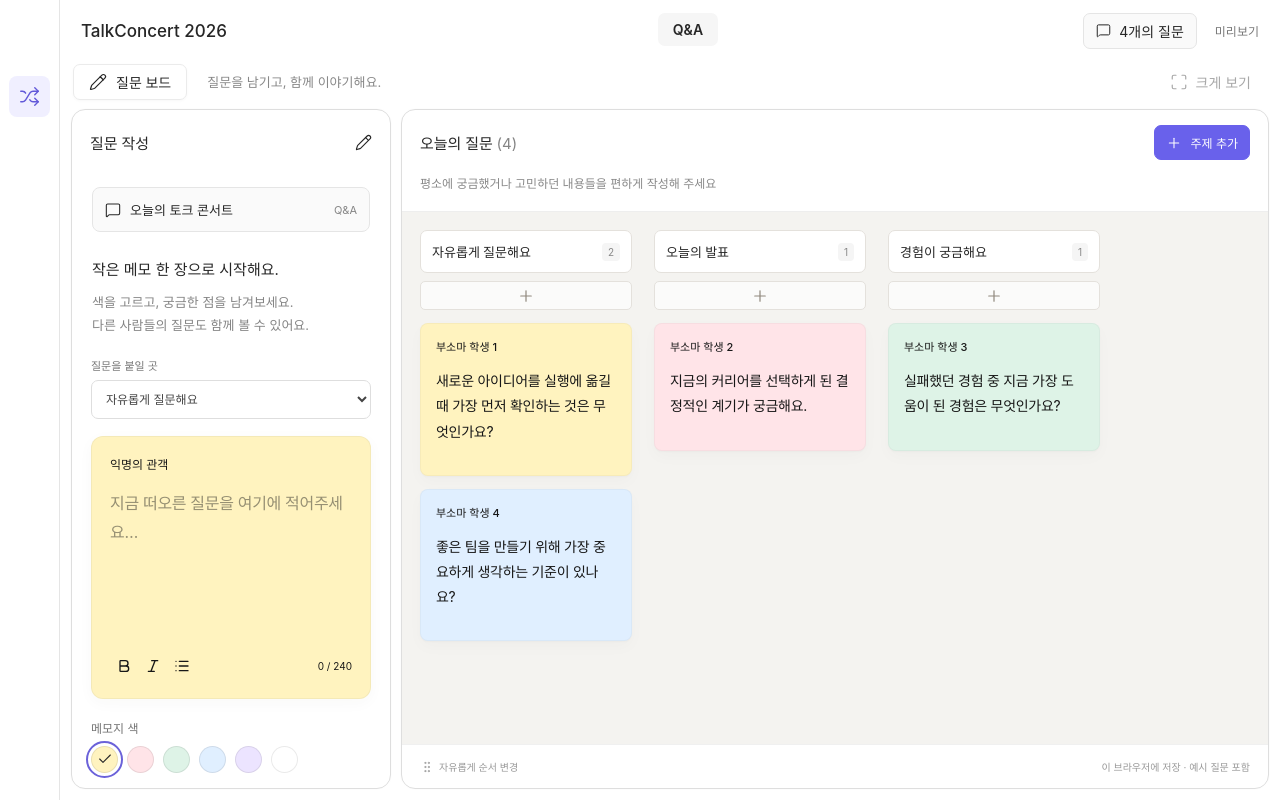
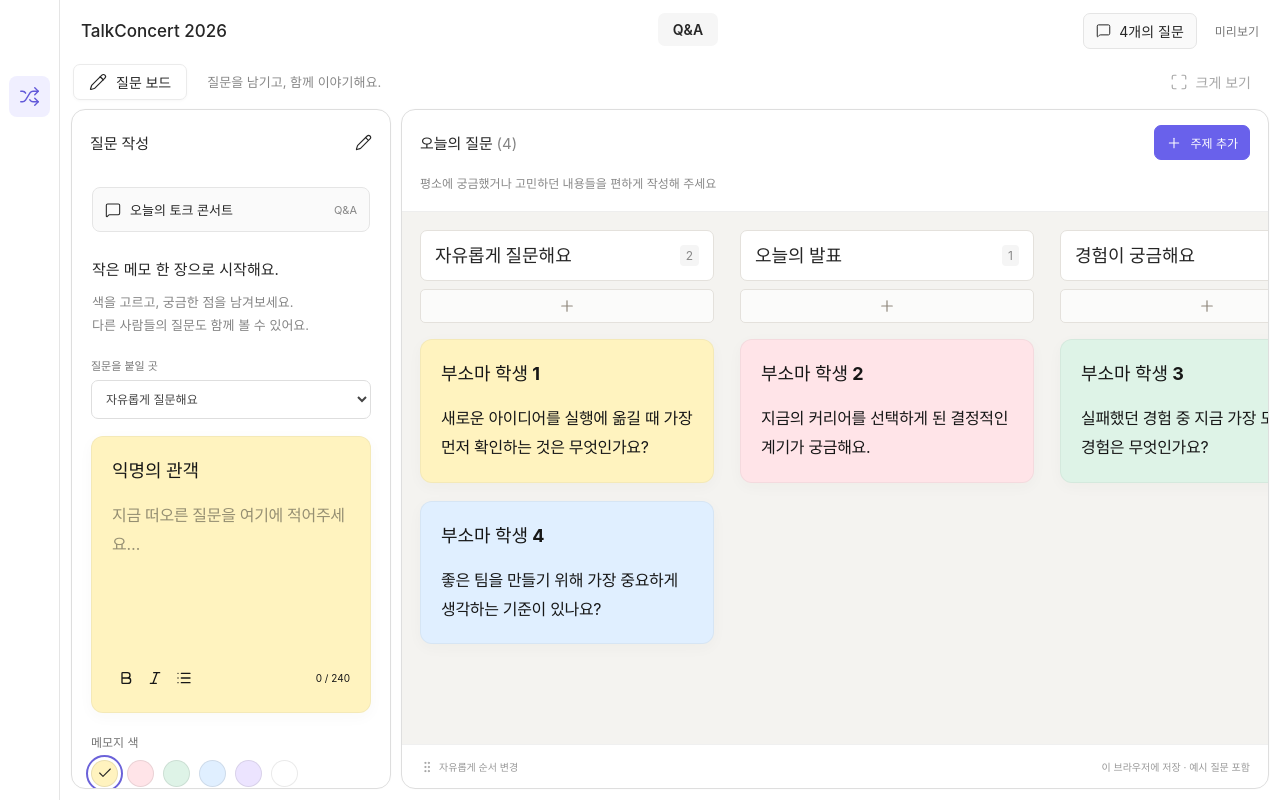
Before and after one commit to talkconcert-team/TalkConcert, a React (Vite) app: page / in a window 1280 px wide. Built offline with nearby package versions, Linux system fonts and the light colour scheme.

Commit message:
style: 질문 카드 크기와 메모지 디자인 통일
- 카드 너비 300px, 작성자와 주제 제목 18px로 확대
- 작성 메모와 보드 카드의 모서리·여백·그림자 통일
- 질문 작성 패널 스크롤바 숨김

```diff
--- a/src/App.css
+++ b/src/App.css
@@ -27,7 +27,8 @@ svg { flex-shrink: 0; }
 .panel-header { min-height: 64px; display: flex; align-items: center; justify-content: space-between; gap: 8px; padding: 15px 18px; }
 .panel-header h2 { font-size: 15px; font-weight: 600; margin: 0; white-space: nowrap; }
 .muted { color: #858585; font-weight: 400; }
-.compose-panel { display: flex; flex-direction: column; overflow-y: auto; }
+.compose-panel { display: flex; flex-direction: column; overflow-y: auto; scrollbar-width: none; }
+.compose-panel::-webkit-scrollbar { display: none; }
 .compose-content { padding: 13px 20px 0; flex-shrink: 0; }
 .context-field { display: flex; gap: 9px; align-items: center; border: 1px solid var(--border); border-radius: 8px; background: #fafafa; padding: 12px; font-size: 13px; }
 .context-field .muted { margin-left: auto; font-size: 11px; }
@@ -79,9 +80,10 @@ svg { flex-shrink: 0; }
 .presentation blockquote { font-size: clamp(26px, 4vw, 70px); line-height: 1.6; margin: 30px 0; white-space: pre-wrap; min-height: 0; overflow-wrap: anywhere; overflow-y: auto; }
 .close-preview { position: absolute; right: 25px; top: 25px; }
 .sr-only { position: absolute; width: 1px; height: 1px; padding: 0; margin: -1px; overflow: hidden; clip-path: inset(50%); white-space: nowrap; border: 0; }
-.draft-note, .memo-note { background: var(--note-color); border: 1px solid #0000000b; border-radius: 8px 8px 18px 8px; box-shadow: 0 2px 3px #00000004, 0 5px 14px #34302008; }
-.draft-note { padding: 18px; transition: background .18s; }
-.note-author { display: flex; align-items: center; gap: 9px; font-size: 12px; font-weight: 550; color: #393c40; }
+/* 작성 메모와 등록된 카드는 같은 모서리·테두리·그림자를 사용한다. */
+.draft-note, .memo-note { background: var(--note-color); border: 1px solid #0000000b; border-radius: 12px; box-shadow: 0 4px 15px #34302008; }
+.draft-note { padding: 20px; transition: background .18s; }
+.note-author { display: flex; align-items: center; gap: 9px; font-size: 18px; font-weight: 650; line-height: 1.5; color: #393c40; }
 .draft-note textarea { width: 100%; min-height: 155px; margin: 17px 0 8px; padding: 0; border: 0; background: transparent; resize: vertical; font: inherit; font-size: 15px; line-height: 1.8; color: #343434; }
 .draft-note textarea::placeholder { color: #66635cb3; }
 .draft-footer { display: flex; justify-content: space-between; gap: 8px; color: #716d63; font-size: 10px; }
@@ -102,11 +104,11 @@ svg { flex-shrink: 0; }
 .add-note:hover { background: #fff; color: #6b62d9; border-color: #a49bdd; }
 .board-empty { color: #898579; font-size: 13px; text-align: center; margin: 22px 0; }
 .memo-top { display: flex; justify-content: space-between; align-items: center; gap: 8px; padding: 17px 16px 0 19px; }
-.memo-note { position: relative; padding: 0; min-height: 225px; border-radius: 12px; border-color: #00000008; box-shadow: 0 1px 2px #00000006, 0 6px 16px #33301d06; animation: note-in .22s ease-out; }
+.memo-note { position: relative; padding: 0; min-height: 0; animation: note-in .22s ease-out; }
 .memo-read { background: none; border: 0; display: flex; flex: 1; flex-direction: column; align-items: stretch; padding: 0 19px 16px; gap: 0; text-align: left; border-radius: 0 0 12px 12px; }
 .memo-text { font-size: 15px; line-height: 1.85; letter-spacing: -.02em; padding: 22px 0 25px; }
 .memo-note.is-dragging { opacity: .35; outline: 1px dashed #8178c6; }
-.drag-handle { flex-shrink: 0; width: 32px; height: 36px; padding: 0; border: 0; background: transparent; border-radius: 6px; color: #767268; cursor: grab; touch-action: none; user-select: none; }
+.drag-handle { flex-shrink: 0; width: 28px; height: 27px; padding: 0; border: 0; background: transparent; border-radius: 6px; color: #767268; cursor: grab; touch-action: none; user-select: none; }
 .drag-handle:hover { background: #ffffff80; }
 .drag-handle:active { cursor: grabbing; }
 .memo-note.drop-before::before, .memo-note.drop-after::after { content: ''; position: absolute; top: -4px; bottom: -4px; width: 3px; border-radius: 4px; background: #786ad3; box-shadow: 0 0 0 3px #786ad312; }
@@ -117,29 +119,27 @@ svg { flex-shrink: 0; }
 .drag-preview p { font-size: 14px; line-height: 1.7; margin: 12px 0 0; max-height: 120px; overflow: hidden; }
 .memo-board { background-image: none; background-color: #f4f3f0; padding: 24px; }
 .add-note { min-height: 160px; border-color: #d4d0c8; background: #ffffff30; color: #817b70; border-radius: 12px; }
-.draft-note { border-radius: 12px; box-shadow: 0 4px 15px #34302008; }
 .list-footer { display: flex; align-items: center; flex-wrap: wrap; gap: 5px; font-size: 10px; }
 .list-footer > span { margin-left: auto; }
 .board-intro { font-size: 12px; }
 .column-select-label { display: block; color: #777; font-size: 11px; margin: 0 0 7px; }
 .column-select { width: 100%; padding: 10px; margin-bottom: 17px; border: 1px solid #dedede; border-radius: 7px; background: #fff; font: inherit; font-size: 12px; color: #444; }
-.shelf-board { display: flex; align-items: stretch; gap: 16px; min-height: 100%; width: max-content; min-width: 100%; padding-bottom: 14px; }
-.board-column { width: 218px; flex: 0 0 218px; border-radius: 10px; padding: 0 3px 40px; transition: background .15s; }
-.column-heading { display: flex; align-items: center; gap: 8px; min-height: 43px; padding: 6px 11px; border: 1px solid #e4e1dc; background: #fff; border-radius: 7px; margin-bottom: 8px; }
-.column-title { min-width: 0; flex: 1; text-align: left; justify-content: space-between; padding: 3px 0; border: 0; background: none; font-size: 13px; font-weight: 600; overflow-wrap: anywhere; }
+.shelf-board { display: flex; align-items: stretch; gap: 20px; min-height: 100%; width: max-content; min-width: 100%; padding-bottom: 14px; }
+.board-column { width: 300px; flex: 0 0 300px; border-radius: 10px; padding: 0 3px 40px; transition: background .15s; }
+.column-heading { display: flex; align-items: center; gap: 8px; min-height: 48px; padding: 8px 14px; border: 1px solid #e4e1dc; background: #fff; border-radius: 7px; margin-bottom: 8px; }
+.column-title { min-width: 0; flex: 1; text-align: left; justify-content: space-between; padding: 3px 0; border: 0; background: none; font-size: 18px; font-weight: 650; line-height: 1.5; overflow-wrap: anywhere; }
 .column-title svg { color: #aaa; opacity: 0; }
 .column-title:hover svg, .column-title:focus-visible svg { opacity: 1; }
-.column-heading > span { color: #888; font-size: 10px; padding: 3px 6px; background: #f5f5f5; border-radius: 4px; }
-.column-heading input { min-width: 0; width: 100%; font: inherit; font-size: 13px; padding: 4px; border: 1px solid #948ad9; border-radius: 3px; }
-.column-add { width: 100%; border: 1px solid #e4e1dc; background: #ffffffa8; border-radius: 5px; height: 29px; color: #8f887c; margin-bottom: 13px; }
+.column-heading > span { color: #888; font-size: 12px; padding: 3px 6px; background: #f5f5f5; border-radius: 4px; }
+.column-heading input { min-width: 0; width: 100%; font: inherit; font-size: 18px; font-weight: 650; padding: 4px; border: 1px solid #948ad9; border-radius: 3px; }
+.column-add { width: 100%; border: 1px solid #e4e1dc; background: #ffffffa8; border-radius: 5px; height: 34px; color: #8f887c; margin-bottom: 16px; }
 .column-add:hover { background: #fff; border-color: #b5abdb; color: #7164b7; }
-.column-notes { display: flex; flex-direction: column; gap: 13px; }
-.column-notes .memo-note { min-height: 0; height: auto; flex: none; border-radius: 8px; }
+.column-notes { display: flex; flex-direction: column; gap: 18px; }
+.column-notes .memo-note { min-height: 0; height: auto; flex: none; }
 .column-notes .memo-read { flex: none; }
-.column-notes .memo-text { padding: 14px 0 18px; font-size: 14px; line-height: 1.8; }
-.column-notes .memo-top { padding: 14px 12px 0 15px; }
-.column-notes .memo-read { padding: 0 15px 13px; }
-.column-notes .note-author { font-size: 11px; }
+.column-notes .memo-text { padding: 0; font-size: 16px; line-height: 1.8; }
+.column-notes .memo-top { padding: 20px 16px 0 20px; }
+.column-notes .memo-read { padding: 17px 20px 20px; }
 .column-hover { background: #e7e2f480; }
 .column-empty { text-align: center; padding: 22px 8px; margin: 0; color: #a49d92; font-size: 11px; border: 1px dashed #d8d3cb; border-radius: 7px; }
 .new-column { align-self: flex-start; border: 1px dashed #cfc8bd; border-radius: 7px; height: 43px; padding: 0 14px; white-space: nowrap; color: #888175; background: #ffffff66; font-size: 12px; }
@@ -160,6 +160,7 @@ svg { flex-shrink: 0; }
   .toolbar-caption { display: none; }
 }
 @media (max-width: 600px) {
+  .board-column { width: min(300px, calc(100vw - 105px)); flex-basis: min(300px, calc(100vw - 105px)); }
   .sidebar { width: 49px; padding: 70px 5px 0; }
   .random-control { width: 38px; height: 38px; }
   .app-main { margin-left: 49px; }
@@ -183,6 +184,10 @@ svg { flex-shrink: 0; }
   *, *::before, *::after { animation: none !important; scroll-behavior: auto !important; }
 }
 
+/* 사용자 지정 배경에서도 질문과 편집 도구를 읽을 수 있도록 대비를 맞춘다. */
+.draft-note, .memo-note { color: var(--note-ink); }
+.draft-note :is(.note-author, textarea, .draft-footer), .memo-note :is(.note-author, .memo-text, .drag-handle) { color: inherit; }
+.draft-note textarea::placeholder { color: inherit; opacity: .55; }
 .draft-footer { align-items: center; }
 .markdown-toolbar { display: flex; gap: 2px; }
 .markdown-toolbar button { width: 27px; height: 28px; padding: 0; border: 0; background: transparent; border-radius: 5px; }
@@ -199,14 +204,8 @@ svg { flex-shrink: 0; }
 .question-editor, .question-editor:focus, .question-editor:focus-visible { border: 0; outline: none; box-shadow: none; }
 .question-editor p.is-editor-empty:first-child::before { content: attr(data-placeholder); float: left; height: 0; pointer-events: none; color: inherit; opacity: .45; }
 
-
+/* 카드 선택 후 테두리를 남기지 않고 키보드 포커스는 배경으로 구분한다. */
+.memo-read:focus-visible { outline: none; background: #00000008; }
 
 .question-editor p:last-child { margin-bottom: 0; }
 .question-editor ul { margin: 0 0 .5em; }
-
-/* 기존에 저장한 사용자 지정 색도 읽을 수 있도록 대비를 맞춘다. */
-.draft-note, .memo-note { color: var(--note-ink); }
-.draft-note :is(.note-author, textarea, .draft-footer), .memo-note :is(.note-author, .memo-text, .drag-handle) { color: inherit; }
-.draft-note textarea::placeholder { color: inherit; opacity: .55; }
-/* 카드 선택 후 테두리를 남기지 않고 키보드 포커스는 배경으로 구분한다. */
-.memo-read:focus-visible { outline: none; background: #00000008; }
```
